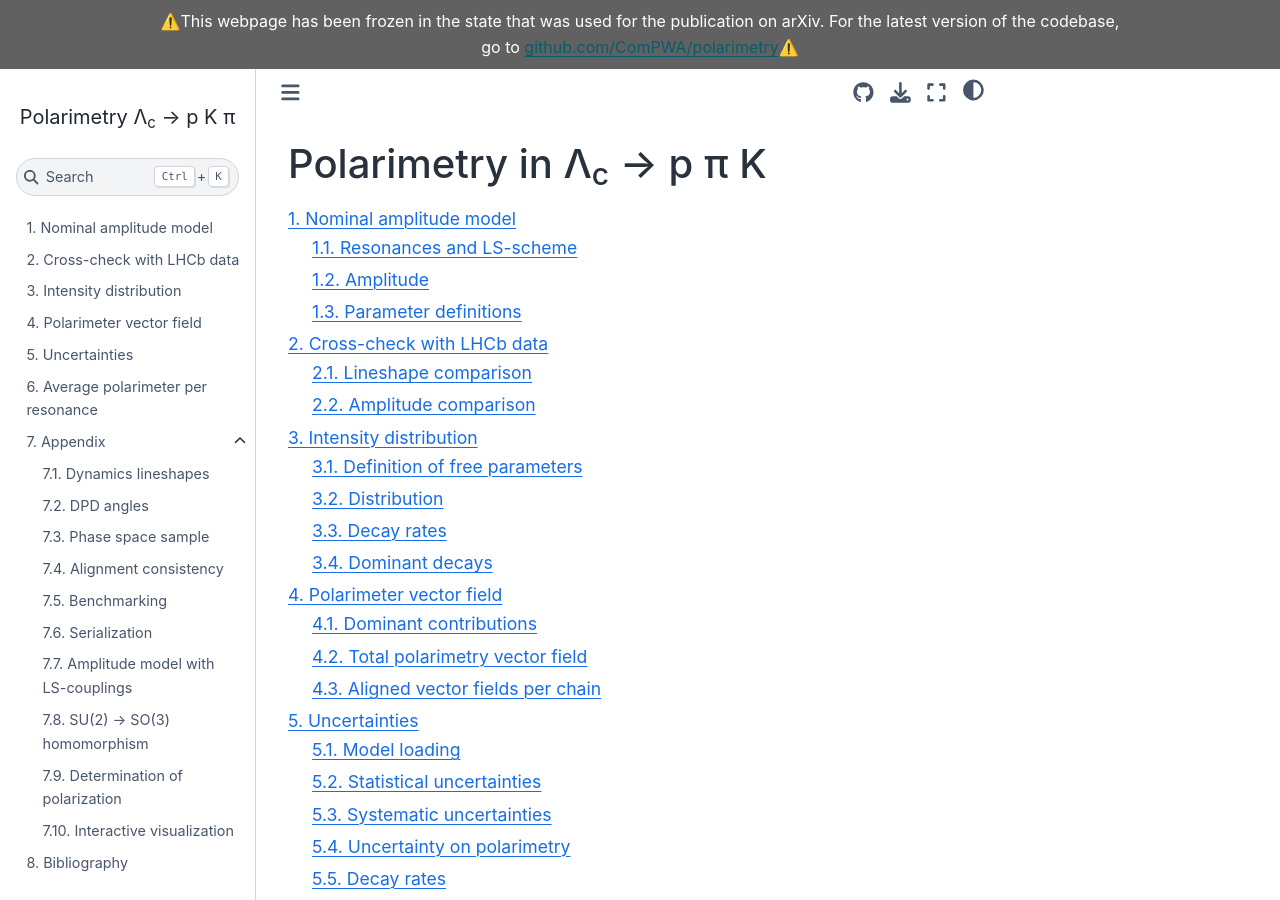
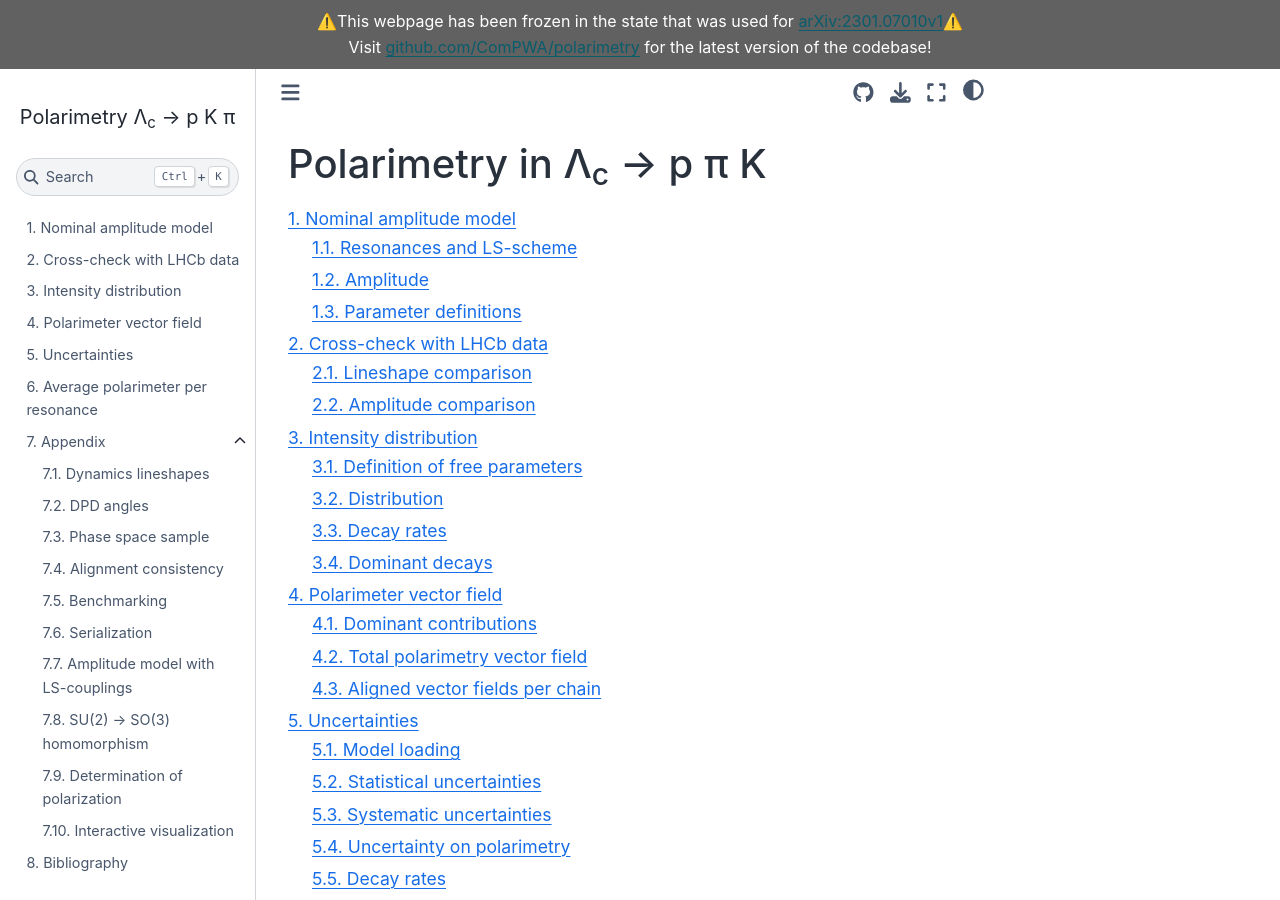
Before and after one commit to ComPWA/polarimetry, a Sphinx documentation site: the page built from docs/index.md, in a window 1280 px wide and 900 px high. Built offline with Sphinx 7.4.7 and the Sphinx Book theme 1.1.4, drawn with Linux system fonts in a browser that asks for light colours; pages that are not in the unit, such as notebooks, are missing from menus; the version number could not be read and is left out; comment, search, counter and statistics services are not loaded.

Commit message:
DOC: add link to arXiv:2301.07010v1

```diff
--- a/docs/conf.py
+++ b/docs/conf.py
@@ -229,9 +229,10 @@ html_static_path = ["_static"]
 html_theme = "sphinx_book_theme"
 html_theme_options = {
     "announcement": (
-        "⚠️This webpage has been frozen in the state that was used for the publication"
-        " on arXiv. For the latest version of the codebase, go to"
-        ' <a href="https://github.com/ComPWA/polarimetry">github.com/ComPWA/polarimetry</a>⚠️'
+        "⚠️This webpage has been frozen in the state that was used for <a"
+        ' href="https://arxiv.org/abs/2301.07010v1">arXiv:2301.07010v1</a>⚠️<br>Visit'
+        ' <a href="https://github.com/ComPWA/polarimetry">github.com/ComPWA/polarimetry</a>'
+        " for the latest version of the codebase!"
     ),
     "extra_navbar": f"<p>Version {get_version()} ({get_timestamp()})</p>",
     "launch_buttons": {
```
